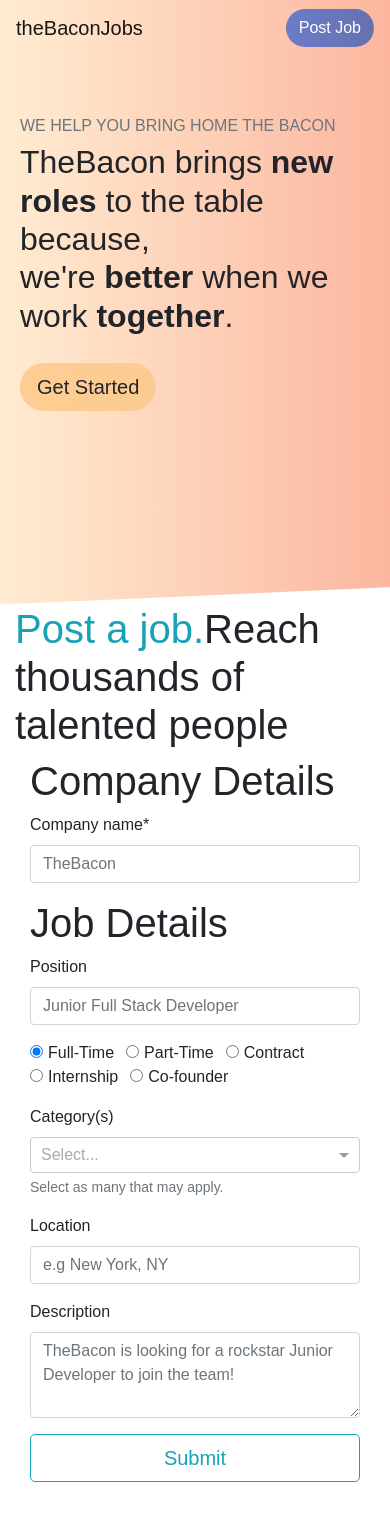
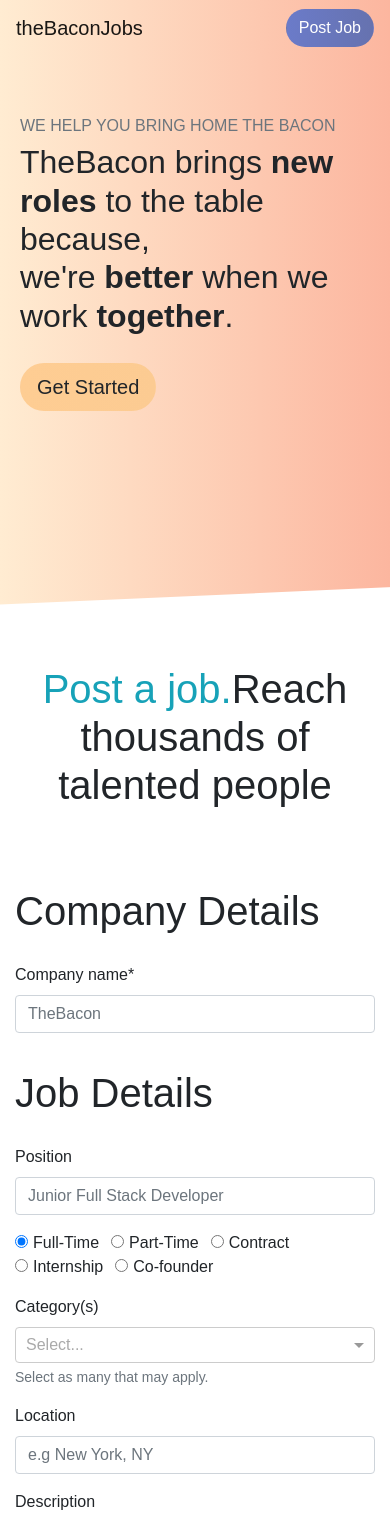
Before and after one commit to edwincarbajal/thebaconjobs, a React (Create React App) app: page /job/new in a window 390 px wide. Shown: the top 1520 px of the page. Before the commit the page ends 1482 px from the top, so only its background shows below. Built offline with nearby package versions, Linux system fonts and the light colour scheme; no server answers.

Commit message:
Update views responsively

```diff
--- a/src/GettingStarted.js
+++ b/src/GettingStarted.js
@@ -1,6 +1,7 @@
 import React, { Component } from 'react';
 import axios from 'axios';
 import update from 'immutability-helper';
+import styles from './GettingStarted.css';
 
 import LogIn from './LogIn';
 import SignUp from './SignUp';
@@ -146,8 +147,8 @@ class GettingStarted extends Component {
 
   render() {
     return (
-      <div className="row">
-        <div className="col-md-6 text-center">
+      <div className="row getting-started-container">
+        <div className="signup-container col-md-6 text-center">
           {this.state.signUp.display
             ? <SignUp
                 handleSignUpSubmit={this.handleSignUpSubmit}
@@ -175,7 +176,7 @@ class GettingStarted extends Component {
                 </button>
               </div>}
         </div>
-        <div className="col-md-6 text-center">
+        <div className="login-container col-md-6 text-center">
           {this.state.logIn.display
             ? <LogIn
                 handleLogInSubmit={this.handleLogInSubmit}
@@ -187,11 +188,12 @@ class GettingStarted extends Component {
             : <div>
                 <h2>I want to log in</h2>
                 <p>
-                  I want to continue my job search or post a new job posting.
+                  I want to continue my job search<br />or post a new job
+                  posting.
                 </p>
                 <button
                   type="button"
-                  className="btn btn-primary"
+                  className="btn btn-outline-warning btn-lg btn-block"
                   onClick={this.showLogInForm}
                 >
                   Log In
--- /dev/null
+++ b/src/GettingStarted.scss
@@ -0,0 +1,14 @@
+.getting-started-container {
+  padding: 100px 0;
+  min-height: 60vh;
+}
+
+// Medium devices (tablets, 736px and down)
+@media (max-width: 736px) {
+  .getting-started-container {
+    padding-top: 100px;
+  }
+  .login-container {
+    padding-top: 100px;
+  }
+}
--- a/src/Job.js
+++ b/src/Job.js
@@ -1,5 +1,6 @@
 import React, { Component } from 'react';
 import axios from 'axios';
+import styles from './Job.css';
 
 class Job extends Component {
   constructor(props) {
@@ -26,9 +27,9 @@ class Job extends Component {
     return (
       <div>
         <div className="row">
-          <div className="col-12 text-center">
+          <div className="job-view col-12 text-center">
             <h5 className="text-uppercase text-muted">{`${employer} is hiring a`}</h5>
-            <h1 className="text-uppercase">
+            <h1 className="job-position text-uppercase">
               <strong>
                 {position}
               </strong>
--- /dev/null
+++ b/src/Job.scss
@@ -0,0 +1,7 @@
+.job-view {
+  padding-top: 50px;
+}
+
+.job-position {
+  padding: 20px 0 40px 0;
+}
--- a/src/NewJob.js
+++ b/src/NewJob.js
@@ -1,6 +1,7 @@
 import React, { Component } from 'react';
 import Select from 'react-select';
 import axios from 'axios';
+import styles from './NewJob.css';
 
 class NewJob extends Component {
   constructor(props) {
@@ -110,17 +111,17 @@ class NewJob extends Component {
   render() {
     return (
       <div>
-        <div className="row">
-          <div className="col">
+        <div id="new-job-container" className="row">
+          <div className="col text-center">
             <h1>
               <span className="text-info">Post a job.</span>Reach thousands of
               talented people
             </h1>
           </div>
         </div>
-        <div className="col-md-6 mx-auto">
+        <div id="new-job-form-container" className="col-md-6 mx-auto">
           <form onSubmit={this.handleJobSubmit}>
-            <h1>Company Details</h1>
+            <h1 className="form-titles">Company Details</h1>
             <div className="form-group">
               <label htmlFor="companyDetails">Company name*</label>
               <input
@@ -133,7 +134,7 @@ class NewJob extends Component {
               />
             </div>
 
-            <h1>Job Details</h1>
+            <h1 className="form-titles">Job Details</h1>
             <div className="form-group">
               <label htmlFor="PositionInput">Position</label>
               <input
--- /dev/null
+++ b/src/NewJob.scss
@@ -0,0 +1,11 @@
+#new-job-container {
+  padding-top: 60px;
+}
+
+#new-job-form-container {
+  padding: 50px 0;
+}
+
+.form-titles {
+  padding: 20px 0;
+}
```
Also changed, not shown: src/App.css (added), src/App.scss (deleted).
